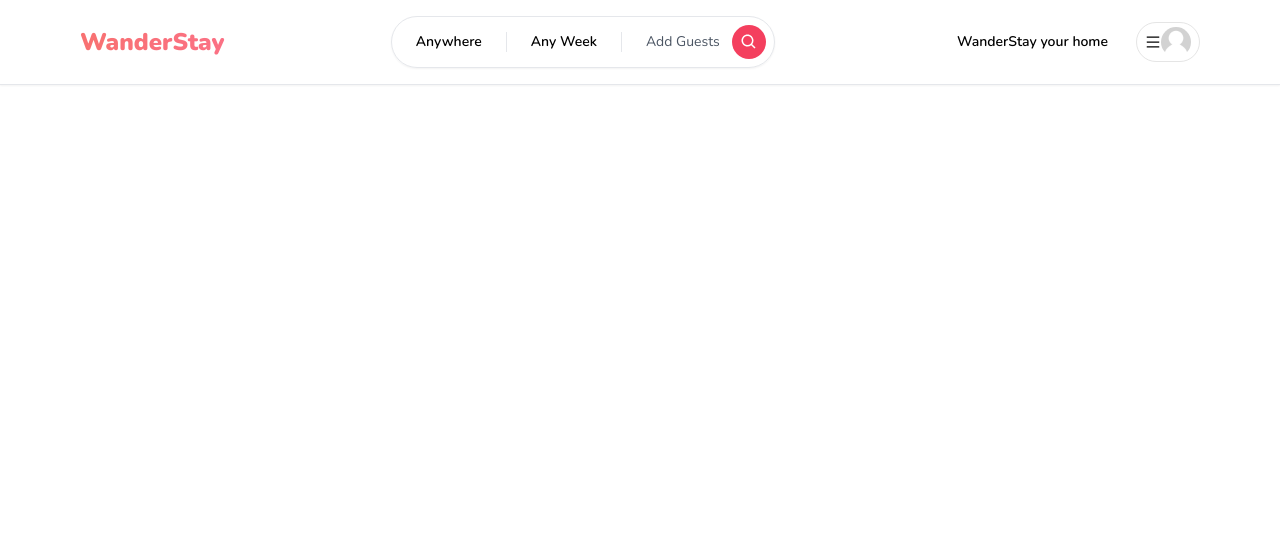
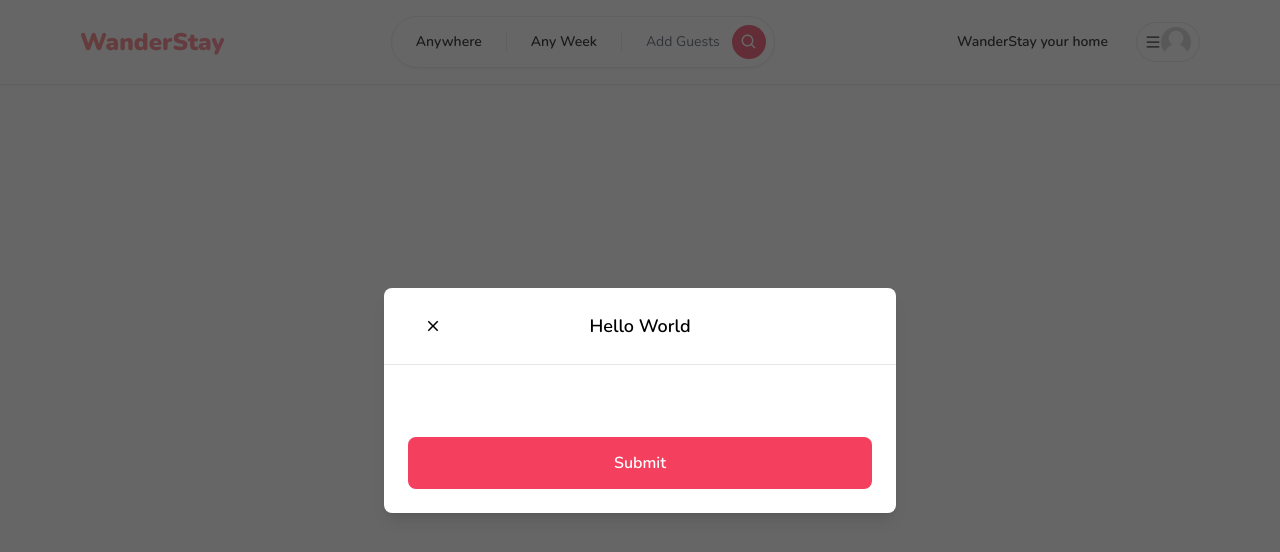
Before and after one commit to alaqsaka/WanderStay, a Next.js app: page / in a window 1280 px wide. Shown: the top 552 px of the page. Built offline with nearby package versions, Linux system fonts and the light colour scheme.

Commit message:
modal component and button component

```diff
--- /dev/null
+++ b/app/components/Button.tsx
@@ -0,0 +1,57 @@
+"use client";
+import { IconType } from "react-icons/lib";
+
+interface ButtonProps {
+  label: string;
+  onClick: (e: React.MouseEvent<HTMLButtonElement>) => void;
+  disabled?: boolean;
+  outline?: boolean;
+  small?: boolean;
+  icon?: IconType;
+}
+
+const Button: React.FC<ButtonProps> = ({
+  label,
+  onClick,
+  disabled,
+  outline,
+  small,
+  icon: Icon,
+}) => {
+  return (
+    <button
+      onClick={onClick}
+      disabled={disabled}
+      className={`
+        relative
+        disabled:opacity-70
+        disabled:cursor-not-allowed
+        rounded-lg
+        hover:opacity-80
+        transition
+        w-full
+        ${outline ? "bg-white" : "bg-rose-500"}
+        ${outline ? "border-black" : "border-rose-500"}
+        ${outline ? "text-black" : "text-white"}
+        ${small ? "py-1" : "py-3"}
+        ${small ? "text-sm" : "text-md"}
+        ${small ? "font-light" : "font-semibold"}
+        ${small ? "border-[1px]" : "border-2"}
+    `}
+    >
+      {Icon && (
+        <Icon
+          size={24}
+          className="
+                absolute
+                left-4
+                top-3
+            "
+        />
+      )}
+      {label}
+    </button>
+  );
+};
+
+export default Button;
--- /dev/null
+++ b/app/components/ClientOnly.tsx
@@ -0,0 +1,22 @@
+"use client";
+import React, { useState, useEffect } from "react";
+
+interface ClientOnlyProps {
+  children: React.ReactNode;
+}
+
+const ClientOnly = ({ children }) => {
+  const [hasMounted, setHasMounted] = useState(false);
+
+  useEffect(() => {
+    setHasMounted(true);
+  }, []);
+
+  if (!hasMounted) {
+    return null;
+  }
+
+  return <>{children}</>;
+};
+
+export default ClientOnly;
--- /dev/null
+++ b/app/components/modals/Modal.tsx
@@ -0,0 +1,200 @@
+"use client";
+import { IoMdClose } from "react-icons/io";
+import { useState, useEffect, useCallback } from "react";
+import Button from "../Button";
+
+interface ModalProps {
+  isOpen?: boolean;
+  onClose: () => void;
+  onSubmit: () => void;
+  title?: string;
+  body?: React.ReactElement;
+  footer?: React.ReactElement;
+  actionLabel: string;
+  disabled: boolean;
+  secondaryAction: () => void;
+  secondaryActionLabel?: string;
+}
+
+const Modal: React.FC<ModalProps> = ({
+  isOpen,
+  onClose,
+  onSubmit,
+  title,
+  body,
+  footer,
+  actionLabel,
+  disabled,
+  secondaryAction,
+  secondaryActionLabel,
+}) => {
+  const [showModal, setShowModal] = useState(isOpen);
+
+  useEffect(() => {
+    setShowModal(isOpen);
+  }, [isOpen]);
+
+  const handleClose = useCallback(() => {
+    if (disabled) {
+      return;
+    }
+
+    setShowModal(false);
+    setTimeout(() => {
+      onClose();
+    }, 300);
+  }, [disabled, onClose]);
+
+  const handleSubmit = useCallback(() => {
+    if (disabled) {
+      return;
+    }
+
+    onSubmit();
+  }, [disabled, onSubmit]);
+
+  const handleSecondaryAction = useCallback(() => {
+    if (disabled || !secondaryAction) {
+      return;
+    }
+
+    secondaryAction();
+  }, [disabled, secondaryAction]);
+
+  if (!isOpen) {
+    return null;
+  }
+
+  return (
+    <>
+      <div
+        className="
+        justify-center
+        items-center
+        flex
+        overflow-x-hidden
+        overflow-y-auto
+        fixed
+        inset-0
+        z-50
+        outline-none
+        focus:outline-none
+        bg-neutral-800/70
+    "
+      >
+        <div
+          className="relative
+        w-full md:w-4/6 lg:w-3/6 xl:w-2/5
+        my-6 mx-auto h-full lg:h-auto md:h-auto"
+        >
+          {/* Start Content */}
+          <div
+            className={`
+                translate
+                duration-300
+                h-full
+                ${showModal ? "translate-y-0" : "translate-y-full"}
+                ${showModal ? "opacity-100" : "opacity-0"}
+            `}
+          >
+            <div
+              className="
+                translate
+                h-full
+                lg:h-auto
+                md:h-auto
+                border-0
+                rounded-lg
+                shadow-lg
+                relative
+                flex
+                flex-col
+                w-full
+                bg-white
+                outline-none
+                focus:outline-none
+            "
+            >
+              {/* Start Header */}
+              <div
+                className="
+                    flex
+                    items-center
+                    py-6
+                    rounded-t
+                    justify-center
+                    relative
+                    border-b-[1px]
+
+                "
+              >
+                <button
+                  onClick={handleClose}
+                  className="
+                    p-1
+                    border-0
+                    hover:opacity-70
+                    transition
+                    absolute
+                    left-9
+                "
+                >
+                  <IoMdClose size={18} />
+                </button>
+                <div
+                  className="
+                    text-lg
+                    font-semibold
+                "
+                >
+                  {title}
+                </div>
+              </div>
+              {/* End Header */}
+
+              {/* Start Body */}
+              <div className="relative p-6 flex-auto">{body}</div>
+              {/* End Body */}
+
+              {/* Start Footer */}
+              <div
+                className="
+                flex
+                flex-col
+                gap-2
+                p-6"
+              >
+                <div
+                  className="
+                flex
+                flex-row
+                items-center
+                gap-4
+                w-full"
+                >
+                  {secondaryAction && secondaryActionLabel && (
+                    <Button
+                      outline
+                      disabled={disabled}
+                      label={secondaryActionLabel}
+                      onClick={handleSecondaryAction}
+                    />
+                  )}
+                  <Button
+                    disabled={disabled}
+                    label={actionLabel}
+                    onClick={handleSubmit}
+                  />
+                </div>
+              </div>
+              {/* End Footer */}
+            </div>
+          </div>
+          {/* End Content */}
+        </div>
+      </div>
+    </>
+  );
+};
+
+export default Modal;
--- a/app/layout.tsx
+++ b/app/layout.tsx
@@ -1,6 +1,8 @@
+import ClientOnly from "./components/ClientOnly";
 import Navbar from "./components/navbar/Navbar";
 import "./globals.css";
 import { Nunito } from "next/font/google";
+import Modal from "./components/modals/Modal";
 
 const nunito = Nunito({ subsets: ["latin"] });
 
@@ -17,7 +19,15 @@ export default function RootLayout({
   return (
     <html lang="en">
       <body className={nunito.className}>
-        <Navbar />
+        <ClientOnly>
+          <Navbar />
+          <Modal
+            isOpen
+            title="Hello World"
+            secondaryActionLabel="Cancel"
+            actionLabel="Submit"
+          />
+        </ClientOnly>
         {children}
       </body>
     </html>
```
Also changed, not shown: app/components/Container.tsx (+9 -1 lines).
